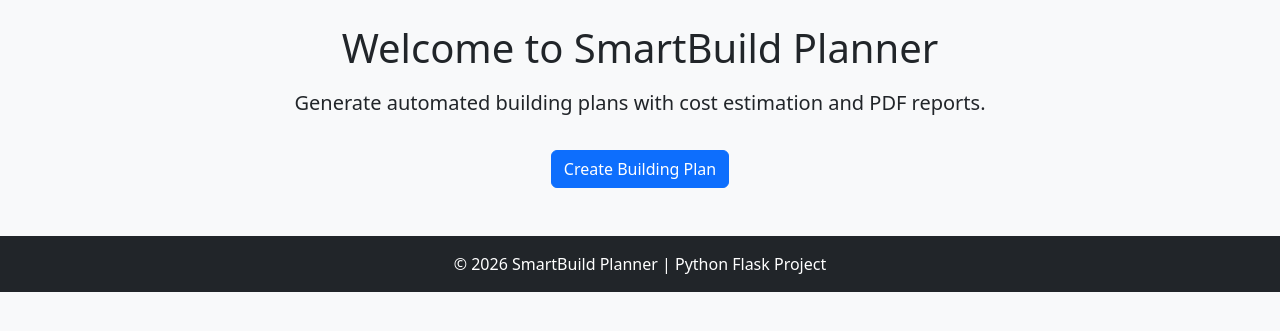
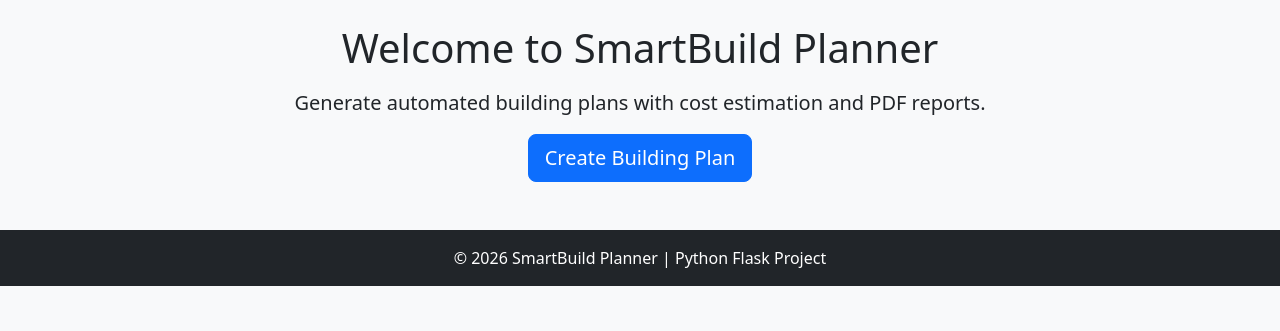
Before and after one commit to skferoz7/SmartBuild-Planner, a Flask app: page / in a window 1280 px wide. Shown: the part 56-387 px from the top of the page. Run offline with Flask 3, Linux system fonts and the light colour scheme.

```diff
--- a/templates/index.html
+++ b/templates/index.html
@@ -9,8 +9,9 @@
         Generate automated building plans with cost estimation and PDF reports.
     </p>
 
-    <a href="{{ url_for('planner.create_plan') }}" class="btn btn-primary mt-3">
+    <a href="{{ url_for('planner.create_plan') }}" class="btn btn-primary btn-lg">
         Create Building Plan
     </a>
+
 </div>
 {% endblock %}
```
